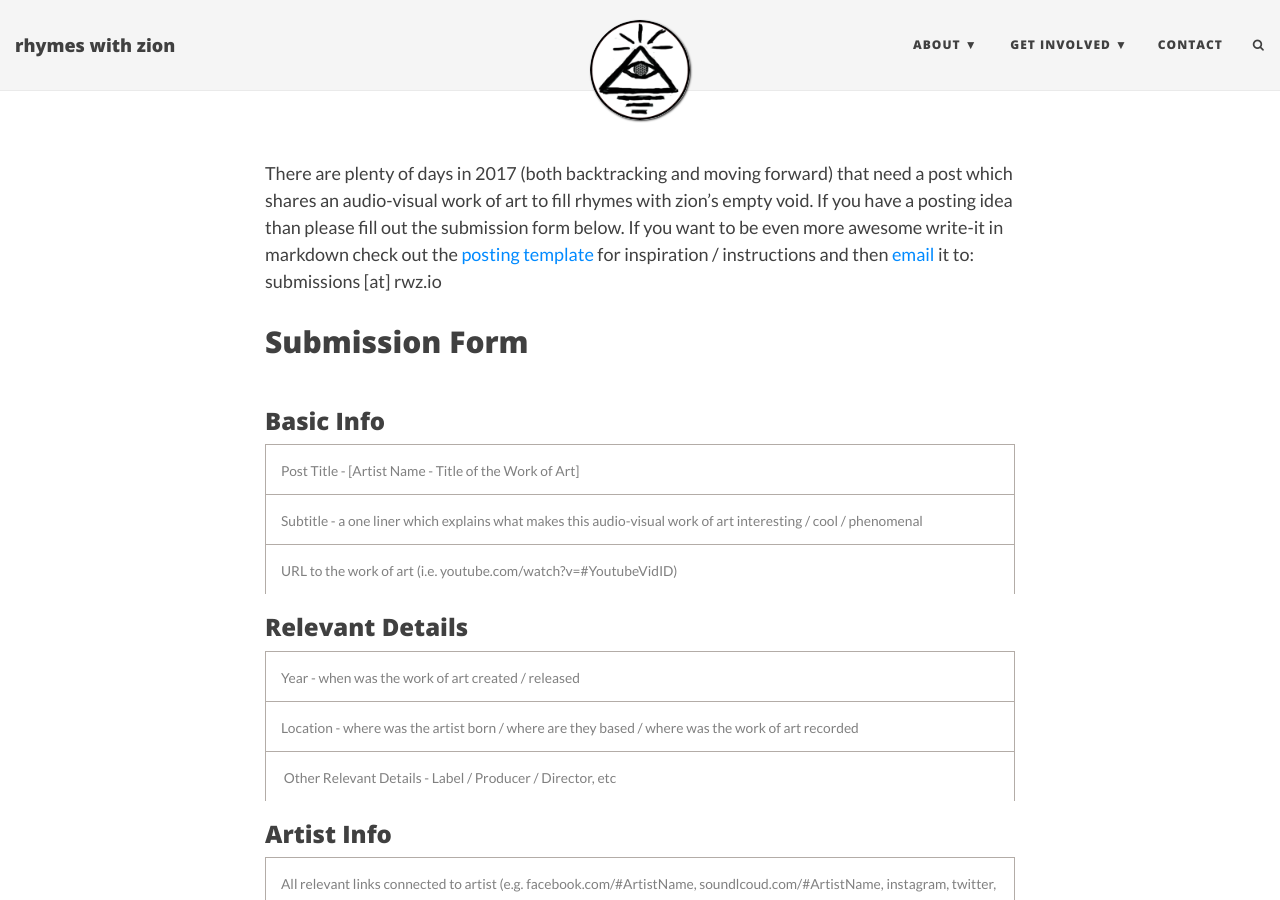
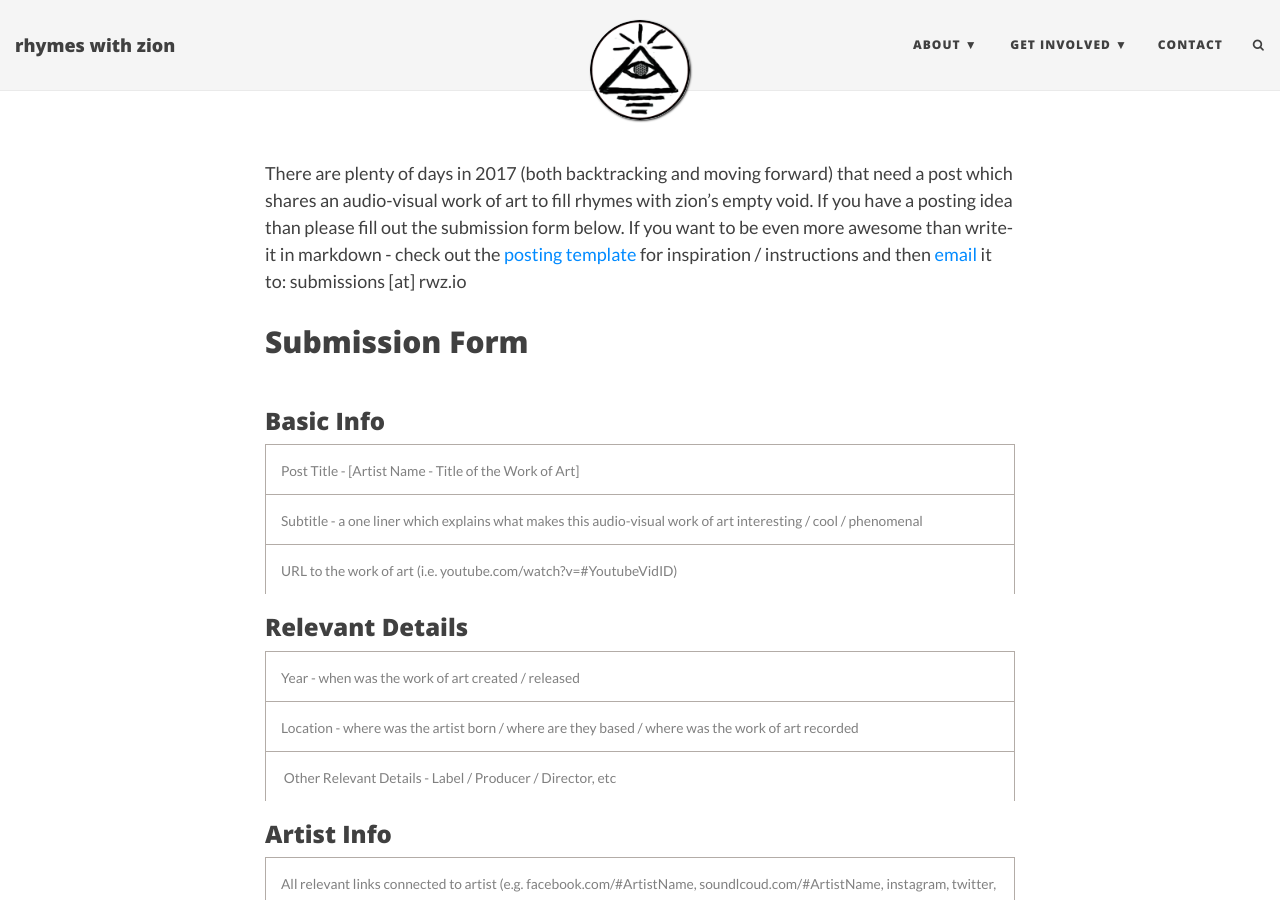
Before and after one commit to rhymeswithzion/rwz-test, a Jekyll site: the page built from submissions.md, in a window 1280 px wide and 900 px high. Built offline with Jekyll 4.4.1, drawn with Linux system fonts in a browser that asks for light colours; some web fonts are replaced; comment, search, counter and statistics services are not loaded.

Commit message:
Update submissions.md

```diff
--- a/submissions.md
+++ b/submissions.md
@@ -4,7 +4,7 @@
 css: "/css/contact.css"
 ---
 
-There are plenty of days in 2017 (both backtracking and moving forward) that need a post which shares an audio-visual work of art to fill rhymes with zion's empty void. If you have a posting idea than please fill out the submission form below. If you want to be even more awesome write-it in markdown check out the [posting template](https://github.com/rhymeswithzion/rhymeswithzion.github.io#posting-template) for inspiration / instructions and then [email](mailto:submissions@rwz.io) it to: submissions [at] rwz.io
+There are plenty of days in 2017 (both backtracking and moving forward) that need a post which shares an audio-visual work of art to fill rhymes with zion's empty void. If you have a posting idea than please fill out the submission form below. If you want to be even more awesome than write-it in markdown - check out the [posting template](https://github.com/rhymeswithzion/rhymeswithzion.github.io/blob/master/README.md#posting-template) for inspiration / instructions and then [email](mailto:submissions@rwz.io) it to: submissions [at] rwz.io
 
 
 ## Submission Form
```
